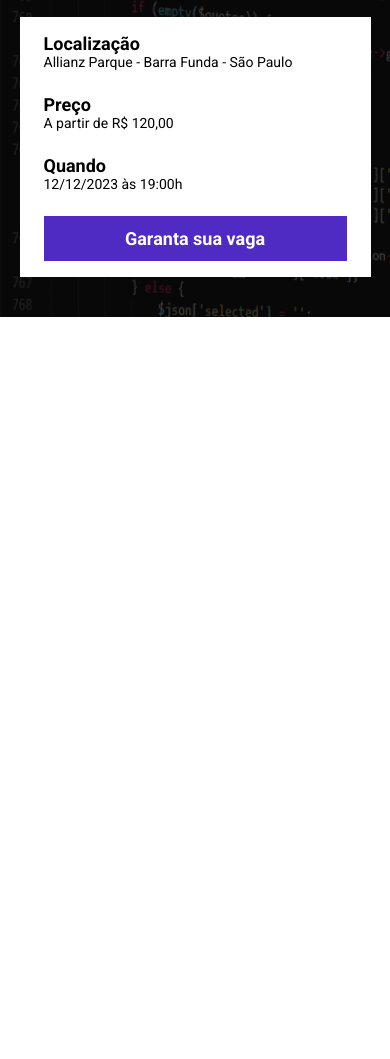
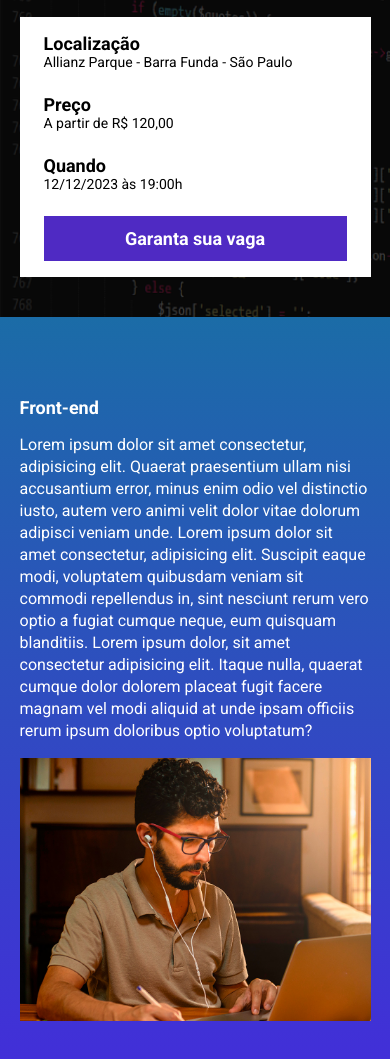
Before and after one commit to devMahaw/site_de_evento, a website built with Parcel: page src/index.html in a window 390 px wide. Shown: the part 211-1270 px from the top of the page. Before the commit the page ends 844 px from the top, so only its background shows below. Built offline with nearby package versions, Linux system fonts and the light colour scheme.

Commit message:
feat: event section included

```diff
--- a/src/index.html
+++ b/src/index.html
@@ -37,6 +37,15 @@
             </div>
         </div>
     </header>
+    <section class = "event">
+        <div class = "container">
+            <div class = "event-details">
+                <h2 class = "event-details-title">Front-end</h2>
+                <p class = "event-details-description">Lorem ipsum dolor sit amet consectetur, adipisicing elit. Quaerat praesentium ullam nisi accusantium error, minus enim odio vel distinctio iusto, autem vero animi velit dolor vitae dolorum adipisci veniam unde. Lorem ipsum dolor sit amet consectetur, adipisicing elit. Suscipit eaque modi, voluptatem quibusdam veniam sit commodi repellendus in, sint nesciunt rerum vero optio a fugiat cumque neque, eum quisquam blanditiis. Lorem ipsum dolor, sit amet consectetur adipisicing elit. Itaque nulla, quaerat cumque dolor dolorem placeat fugit facere magnam vel modi aliquid at unde ipsam officiis rerum ipsum doloribus optio voluptatum?</p>
+            </div>
+            <img src = "images/frontend.png" class = "event-image" alt = "Front-end">
+        </div>
+    </section>
 
     <script src = "scripts/main.js"></script>
 </body>
--- /dev/null
+++ b/src/styles/event.scss
@@ -0,0 +1,41 @@
+.event {
+    padding: 80px 0px;
+    background-image: linear-gradient(#1B6CA7, #442BDB);
+
+    .container {
+        display: flex;
+    }
+
+    &-image {
+        max-width: 360px;
+    }
+
+    &-details {
+        margin-right: 40px;
+
+        &-title {
+            font-size: 18px;
+            font-weight: bold;
+            margin-bottom: 16px;
+        }
+
+        &-description {
+            line-height: 22px;
+        }
+    }
+
+    @media (max-width: 640px) {
+        .container {
+            display: block;
+        }
+
+        &-details {
+            margin-right: 0px;
+            margin-bottom: 16px;
+        }
+
+        &-image {
+            width: 100%;
+        }
+    }
+}
--- a/src/styles/main.scss
+++ b/src/styles/main.scss
@@ -1,6 +1,7 @@
 @use "hero";
 @use "components/infos";
 @use "components/buttons";
+@use "event";
 
 * {
     margin: 0px;
```
